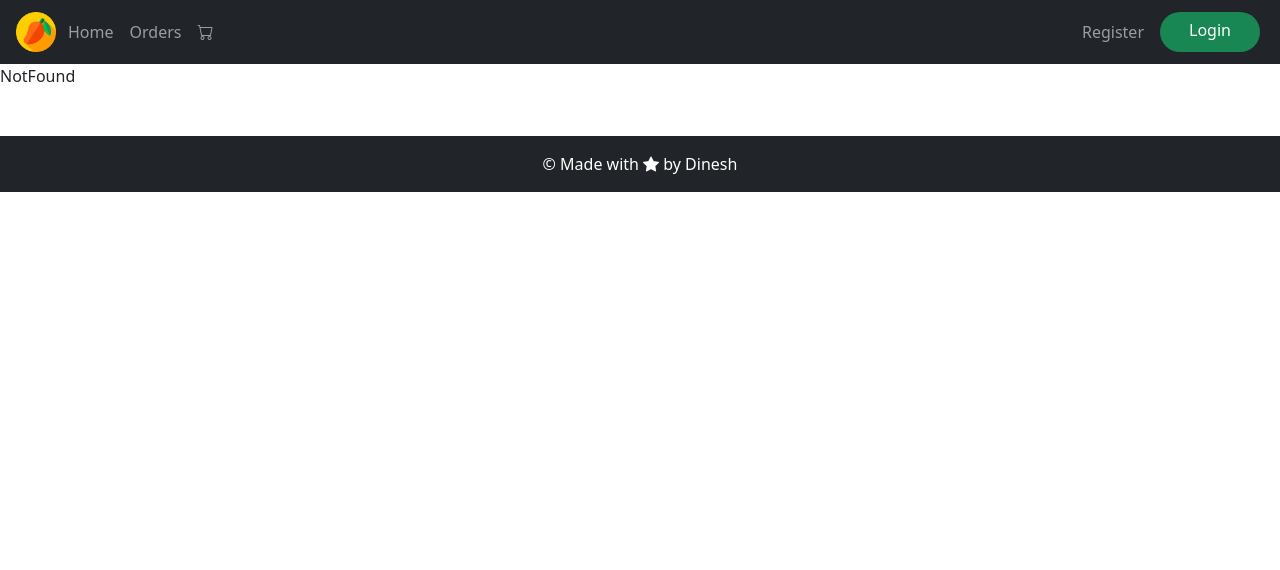
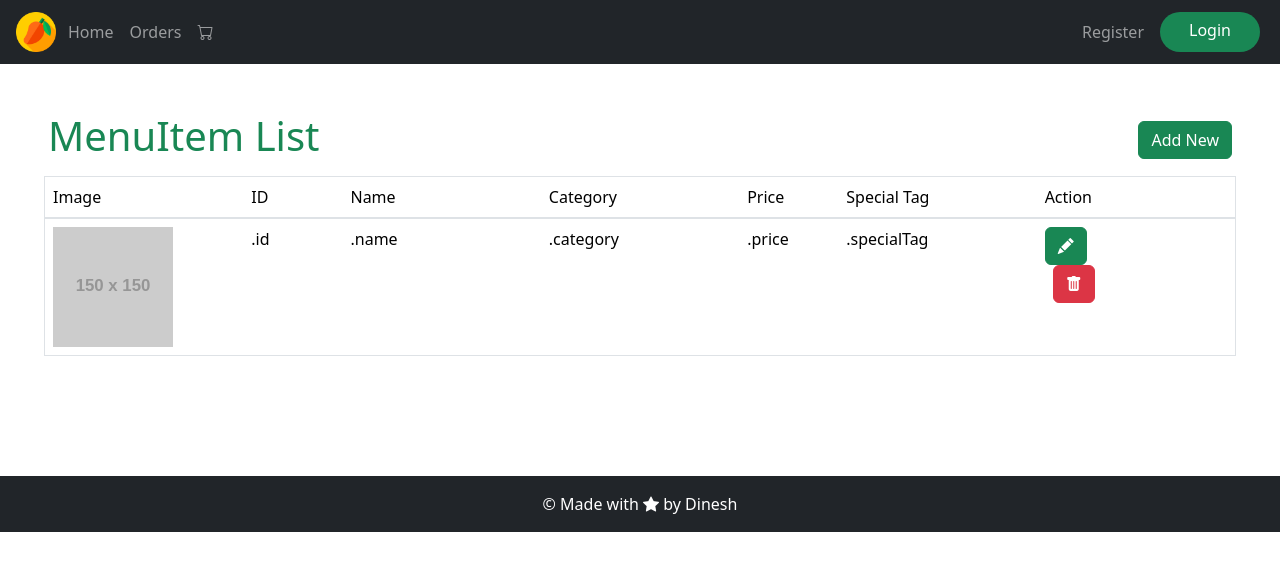
Before and after one commit to DineshShrestha/redmango-frontend, a React (Create React App) app: page /menuItem/menuitemlist in a window 1280 px wide. Shown: the top 570 px of the page. Built offline with nearby package versions, Linux system fonts and the light colour scheme; no server answers.

Commit message:
create menu item list page

```diff
--- a/src/Components/Layout/Header.tsx
+++ b/src/Components/Layout/Header.tsx
@@ -39,10 +39,11 @@ const handleLogout =()=>{
              Admin panel
            </a>
            <ul className="dropdown-menu">
+           <li className="dropdown-item" style={{cursor: "pointer"}}  onClick={()=>navigate("menuitem/menuitemlist")}>Menu Item</li>
              <li className='dropdown-item' style={{cursor: "pointer"}} onClick={()=> navigate("order/myorders")}>My Orders</li>
              <li className='dropdown-item' style={{cursor: "pointer"}} onClick={()=> navigate("order/allOrders")}>All Orders</li>
 
-             <li><a className="dropdown-item" href="#">Something else here</a></li>
+
            </ul>
          </li>
          ) : (
--- a/src/Container/App.tsx
+++ b/src/Container/App.tsx
@@ -1,6 +1,6 @@
 import React,{useEffect} from "react";
 import {Header, Footer} from "../Components/Layout/";
-import { AccessDenied, AllOrders, AuthenticationTest, AuthenticationTestAdmin, Home, Login, MenuItemDetails, MyOrders, NotFound, OrderConfirmed, OrderDetails, Payment, Register, ShoppingCart } from "../Pages";
+import { AccessDenied, AllOrders, AuthenticationTest, AuthenticationTestAdmin, Home, Login, MenuItemDetails, MenuItemList, MyOrders, NotFound, OrderConfirmed, OrderDetails, Payment, Register, ShoppingCart } from "../Pages";
 import {Routes, Route} from 'react-router-dom';
 import { useDispatch, useSelector } from "react-redux";
 import { useGetMenuItemByIdQuery } from "../Apis/menuItemApi";
@@ -39,11 +39,11 @@ function App() {
         <Route path="/authentication" element={<AuthenticationTest/>}></Route>
         <Route path="/authorization" element={<AuthenticationTestAdmin/>}></Route>
         <Route path="/accessDenied" element={<AccessDenied/>}></Route>
-        <Route path="order/orderconfirmed/:id" element={<OrderConfirmed/>}></Route>
-        <Route path="order/myOrders" element={<MyOrders/>}></Route>
-        <Route path="order/myOrders" element={<MyOrders/>}></Route>
-        <Route path="order/allOrders" element={<AllOrders/>}></Route>
-
+        <Route path="/order/orderconfirmed/:id" element={<OrderConfirmed/>}></Route>
+        <Route path="/order/myOrders" element={<MyOrders/>}></Route>
+        <Route path="/order/myOrders" element={<MyOrders/>}></Route>
+        <Route path="/order/allOrders" element={<AllOrders/>}></Route>
+        <Route path="/menuItem/menuitemlist" element={<MenuItemList/>}></Route>
         <Route path="/payment" element={<Payment/>}></Route>
         <Route path="*" element={<NotFound/>}></Route>
       </Routes>
--- /dev/null
+++ b/src/Pages/MenuItem/MenuItemList.tsx
@@ -0,0 +1,47 @@
+import React from 'react'
+
+function MenuItemList() {
+  return (
+    <div className="table p-5">
+    <div className="d-flex align-items-center justify-content-between">
+      <h1 className="text-success">MenuItem List</h1>
+      <button className="btn btn-success">Add New</button>
+    </div>
+    <div className="p-2">
+      <div className="row border">
+        <div className="col-2">Image</div>
+        <div className="col-1">ID</div>
+        <div className="col-2">Name</div>
+        <div className="col-2">Category</div>
+        <div className="col-1">Price</div>
+        <div className="col-2">Special Tag</div>
+        <div className="col-1">Action</div>
+      </div>
+      <div className="row border">
+        <div className="col-2">
+          <img
+            src="https://via.placeholder.com/150"
+            alt="no content"
+            style={{ width: "100%", maxWidth: "120px" }}
+          />
+        </div>
+        <div className="col-1">.id</div>
+        <div className="col-2">.name</div>
+        <div className="col-2">.category</div>
+        <div className="col-1">.price</div>
+        <div className="col-2">.specialTag</div>
+        <div className="col-1">
+          <button className="btn btn-success">
+            <i className="bi bi-pencil-fill"></i>
+          </button>
+          <button className="btn btn-danger mx-2">
+            <i className="bi bi-trash-fill"></i>
+          </button>
+        </div>
+      </div>
+    </div>
+  </div>
+  )
+}
+
+export default MenuItemList
--- a/src/Pages/index.ts
+++ b/src/Pages/index.ts
@@ -12,4 +12,5 @@ import OrderConfirmed from "./Order/OrderConfirmed";
 import MyOrders from "./Order/MyOrders";
 import OrderDetails from "./Order/OrderDetails";
 import AllOrders from "./Order/AllOrders";
-export {AllOrders,OrderDetails, MyOrders, OrderConfirmed, Home, NotFound, MenuItemDetails, ShoppingCart, Login, Register, AuthenticationTest, AccessDenied, AuthenticationTestAdmin, Payment};
+import MenuItemList from "./MenuItem/MenuItemList";
+export {MenuItemList, AllOrders,OrderDetails, MyOrders, OrderConfirmed, Home, NotFound, MenuItemDetails, ShoppingCart, Login, Register, AuthenticationTest, AccessDenied, AuthenticationTestAdmin, Payment};
```
